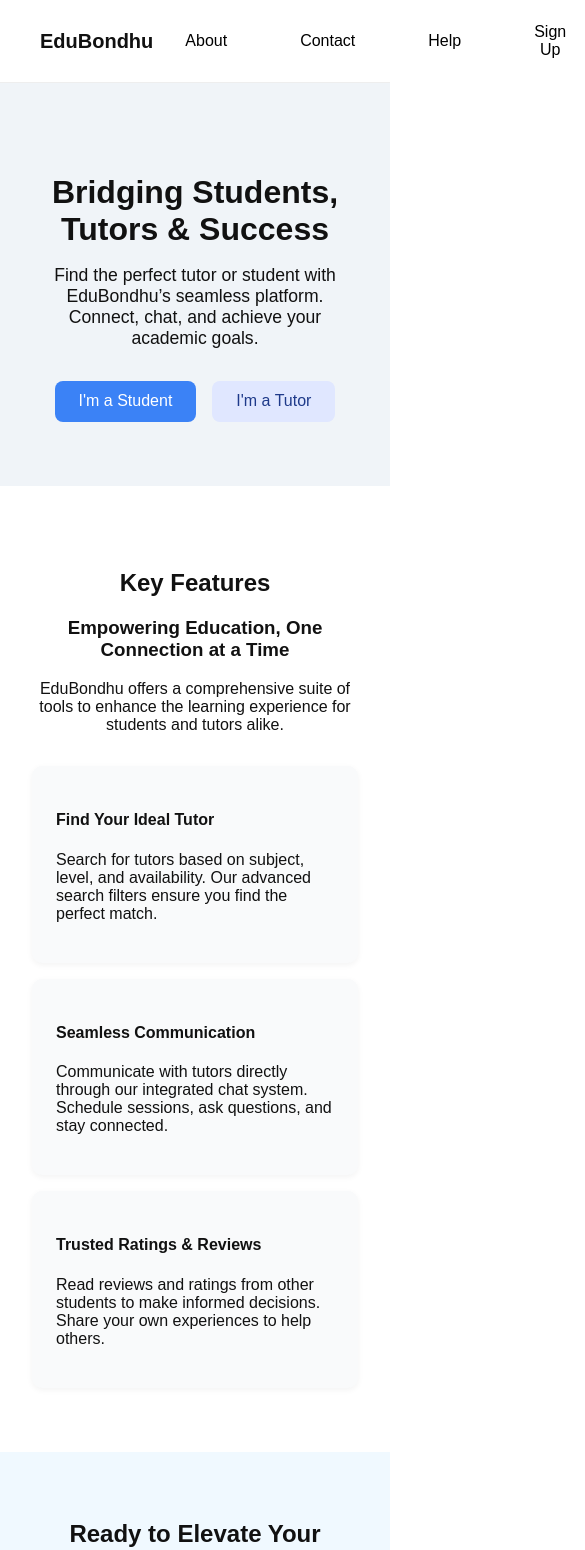
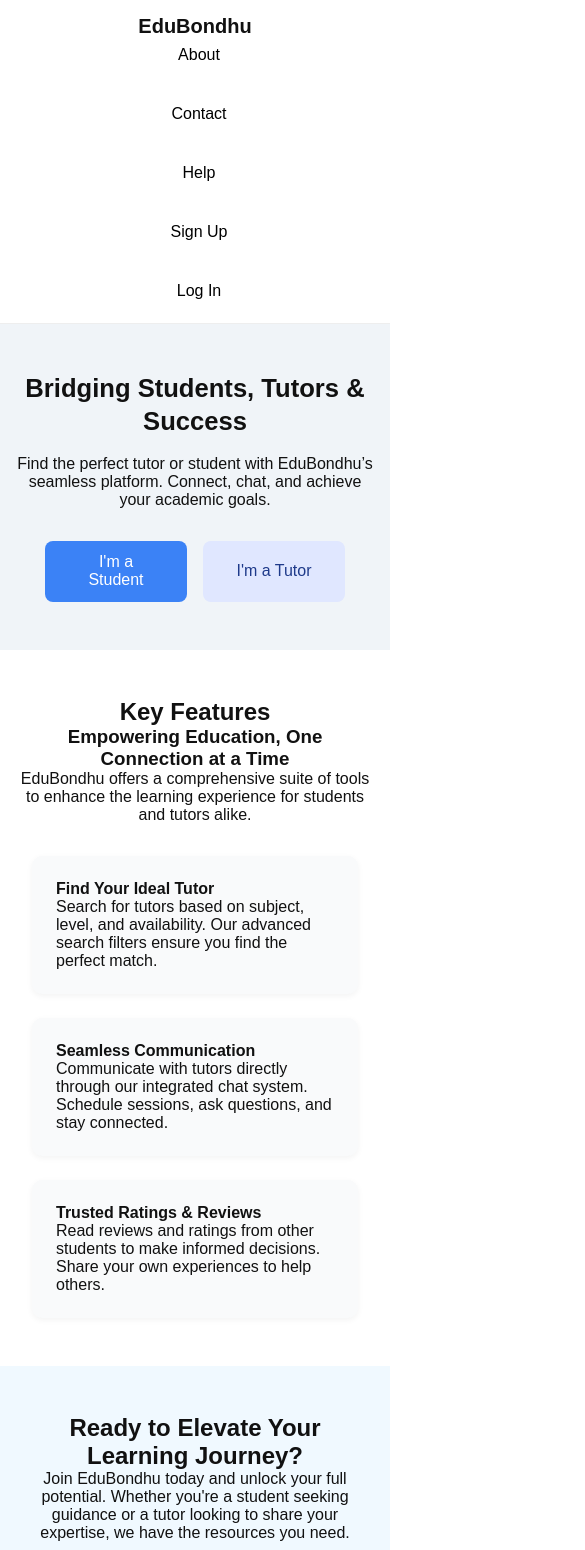
Before and after one commit to AftabAhmedFahim/EduBondhu, a React (Create React App) app: page / in a window 390 px wide. Shown: the top 1550 px of the page, 585 px wide, since content can reach past the window. Built offline with nearby package versions, Linux system fonts and the light colour scheme.

Commit message:
Made HomePage Responsive

```diff
--- a/src/pages/Home/HomePage.css
+++ b/src/pages/Home/HomePage.css
@@ -1,8 +1,14 @@
+* {
+  box-sizing : border-box;
+  margin : 0;
+  padding : 0;
+}
+
 .home {
   font-family: Arial, sans-serif;
   color: #111;
-  padding: 0;
-  margin: 0;
+  width : 100%;
+  overflow-x : hidden;
 }
 
 .navbar {
@@ -11,6 +17,11 @@
   padding: 1rem 2rem;
   align-items: center;
   border-bottom: 1px solid #eee;
+  position : sticky;
+  top : 0;
+  background-color: white;
+  z-index: 1000;
+  flex-wrap: wrap;
 }
 
 .logo {
@@ -18,13 +29,20 @@
   font-size: 1.5rem;
 }
 
+.nav-links {
+  display: flex;
+  flex-wrap: wrap;
+  gap: 0.5rem;
+}
+
 .nav-links button {
-  margin-left: 1rem;
+  margin-left: 0.5rem;
   padding: 0.5rem 1rem;
   border: none;
   background: none;
   font-size: 1rem;
   cursor: pointer;
+  transition: background 0.3s;
 }
 
 .signup {
@@ -42,25 +60,41 @@
   text-align: center;
   padding: 4rem 2rem;
   background-color: #f0f4f8;
+  display: flex;
+  flex-direction: column;
+  align-items: center;
 }
 
 .hero h1 {
-  font-size: 2rem;
+  font-size: clamp(1.8rem, 4vw, 3rem);;
   margin-bottom: 1rem;
+  line-height: 1.3;
 }
 
 .hero p {
-  font-size: 1.1rem;
-  margin-bottom: 2rem;
+  font-size: clamp(1rem, 2vw, 1.3rem);
+  max-width : 650px;
+  margin: 0 auto 2rem auto;
+}
+
+.cta-buttons {
+  display : flex;
+  flex-wrap : auto;
+  justify-content : center;
+  gap : 1rem;
 }
 
 .cta-buttons button {
-  padding: 0.7rem 1.5rem;
-  margin: 0 0.5rem;
+  padding: 0.8rem 1.8rem;
   font-size: 1rem;
   border: none;
   border-radius: 8px;
   cursor: pointer;
+  transition: 0.3s ease;
+}
+
+.cta-buttons button:hover {
+  opacity : 1.0;
 }
 
 .student-btn {
@@ -79,20 +113,25 @@
 }
 
 .feature-cards {
-  display: flex;
-  flex-wrap: wrap;
-  justify-content: center;
+  display: grid;
+  grid-template-columns: repeat(auto-fit, minmax(280px,1fr));
   margin-top: 2rem;
-  gap: 1rem;
+  gap: 1.5rem;
+  padding : 0 1rem;
 }
 
 .card {
-  max-width: 300px;
   background-color: #f9fafb;
   border-radius: 10px;
   padding: 1.5rem;
   text-align: left;
   box-shadow: 0 2px 6px rgba(0, 0, 0, 0.05);
+  transition : transform 0.3s ease, box-shadow 0.3s ease;
+}
+
+.card:hover {
+  transform: translateY(-5px);
+  box-shadow: 0 6px 16px rgba(0, 0, 0, 0.1);
 }
 
 .final-cta {
@@ -114,20 +153,27 @@
 
 .footer {
   background-color: #f3f4f6;
-  padding: 2rem;
+  padding: 2rem 1rem;
   text-align: center;
 }
 
 .footer-links {
   display: flex;
+  flex-wrap : wrap;
   justify-content: center;
-  gap: 1.5rem;
+  gap: 1rem;
   margin-bottom: 1rem;
 }
 
 .footer-links a {
   text-decoration: none;
   color: #555;
+  font-size: 0.95rem;
+  transition: color 0.3s;
+}
+
+.footer-links a:hover {
+  color: #2563eb;
 }
 
 .socials span {
@@ -140,3 +186,56 @@
   font-size: 0.9rem;
   color: #777;
 }
+
+/* Tablets (<= 768px) */
+@media (max-width: 768px) {
+  .navbar {
+    flex-direction: column;
+    align-items: center;
+  }
+
+  .nav-links {
+    justify-content: center;
+    margin-top: 0.5rem;
+  }
+
+  .hero {
+    padding: 3rem 1rem;
+  }
+
+  .features {
+    padding: 3rem 1rem;
+  }
+
+  .card {
+    max-width: 100%;
+  }
+}
+
+/* Small Mobile (<= 480px) */
+@media (max-width: 480px) {
+  .nav-links {
+    flex-direction: column;
+    width: 100%;
+    align-items: center;
+    gap: 0.5rem;
+  }
+
+  .cta-buttons button {
+    width: 100%;
+    max-width: 300px;
+  }
+
+  .footer-links {
+    flex-direction: column;
+    gap: 0.5rem;
+  }
+
+  .hero h1 {
+    font-size: 1.6rem;
+  }
+
+  .hero p {
+    font-size: 1rem;
+  }
+}
```
Also changed, not shown: 1 other file (tests, documents, lock files or other folders).
